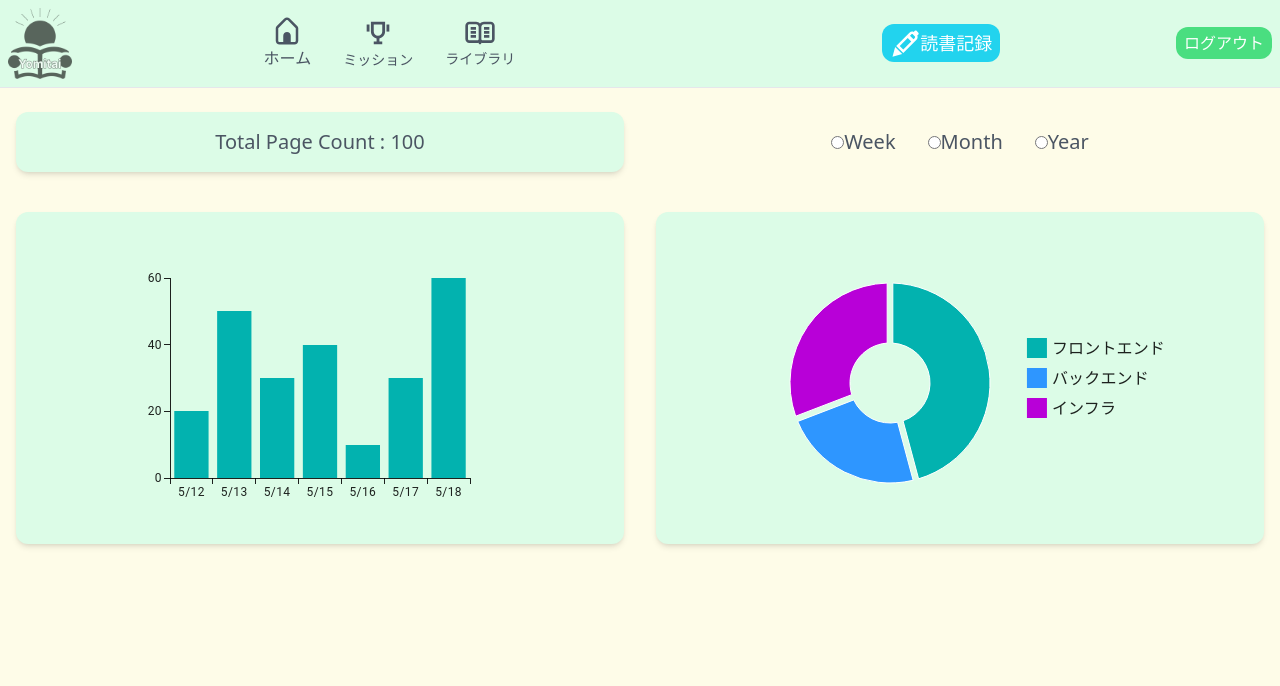
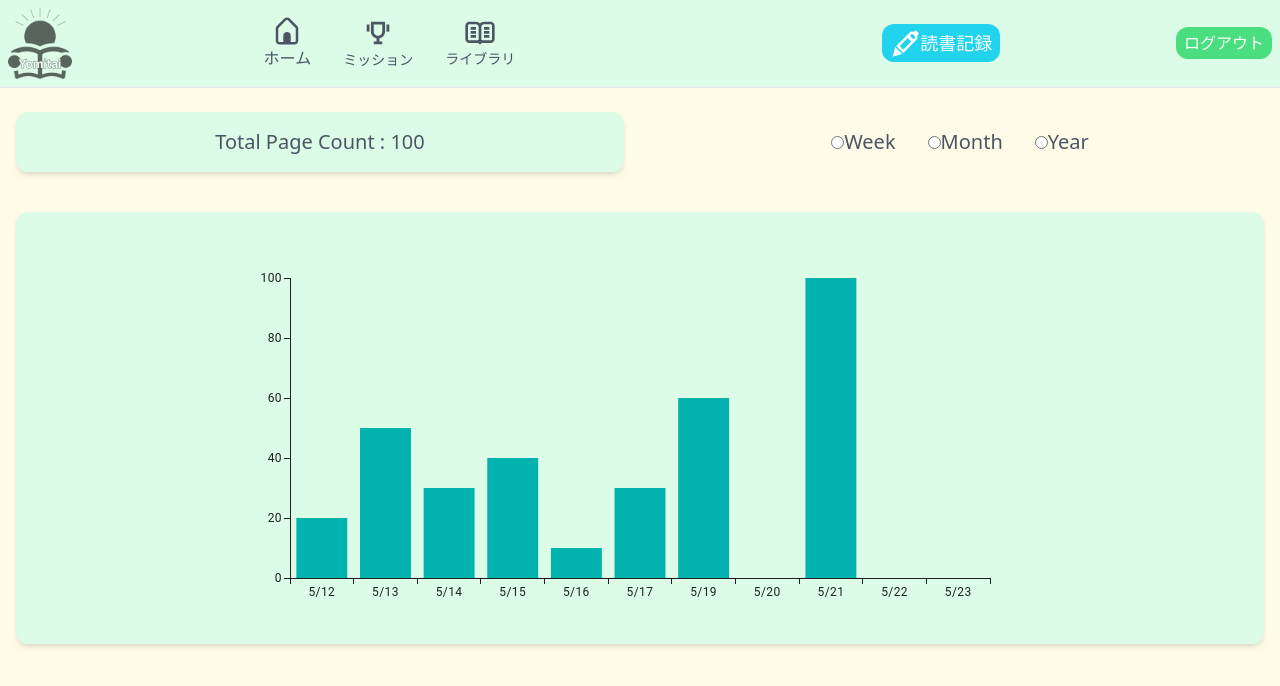
Before and after one commit to ballboyst/my_yomitai, a React (Vite) app in the folder frontend/app/: page /graph in a window 1280 px wide. Shown: the top 686 px of the page. Built offline with nearby package versions, Linux system fonts and the light colour scheme; sample sign-in values are in the browser's storage.

Commit message:
グラフページから円グラフをマスク

```diff
--- a/frontend/app/src/pages/graph.tsx
+++ b/frontend/app/src/pages/graph.tsx
@@ -24,7 +24,7 @@ export default function Graph() {
           </div>
           <div className="flex">
             <div
-              className="relative mx-4 my-4 flex h-full w-1/2 rounded-xl
+              className="relative mx-4 my-4 flex h-full w-full rounded-xl
                    bg-green-100 p-4 text-center shadow-md"
             >
               <BarChart
@@ -38,22 +38,26 @@ export default function Graph() {
                       "5/15",
                       "5/16",
                       "5/17",
-                      "5/18",
+                      "5/19",
+                      "5/20",
+                      "5/21",
+                      "5/22",
+                      "5/23",
                     ],
                     scaleType: "band",
                   },
                 ]}
                 series={[
                   {
-                    data: [20, 50, 30, 40, 10, 30, 60],
+                    data: [20, 50, 30, 40, 10, 30, 60,0,100],
                   },
                 ]}
-                width={400}
-                height={300}
+                width={800}
+                height={400}
               />
             </div>
 
-            <div
+            {/* <div
               className="relative mx-4 my-4 flex h-full w-1/2 rounded-xl
                    bg-green-100 p-4 text-center shadow-md"
             >
@@ -78,7 +82,7 @@ export default function Graph() {
                 width={450}
                 height={300}
               />
-            </div>
+            </div> */}
           </div>
         </div>
       </section>
```
